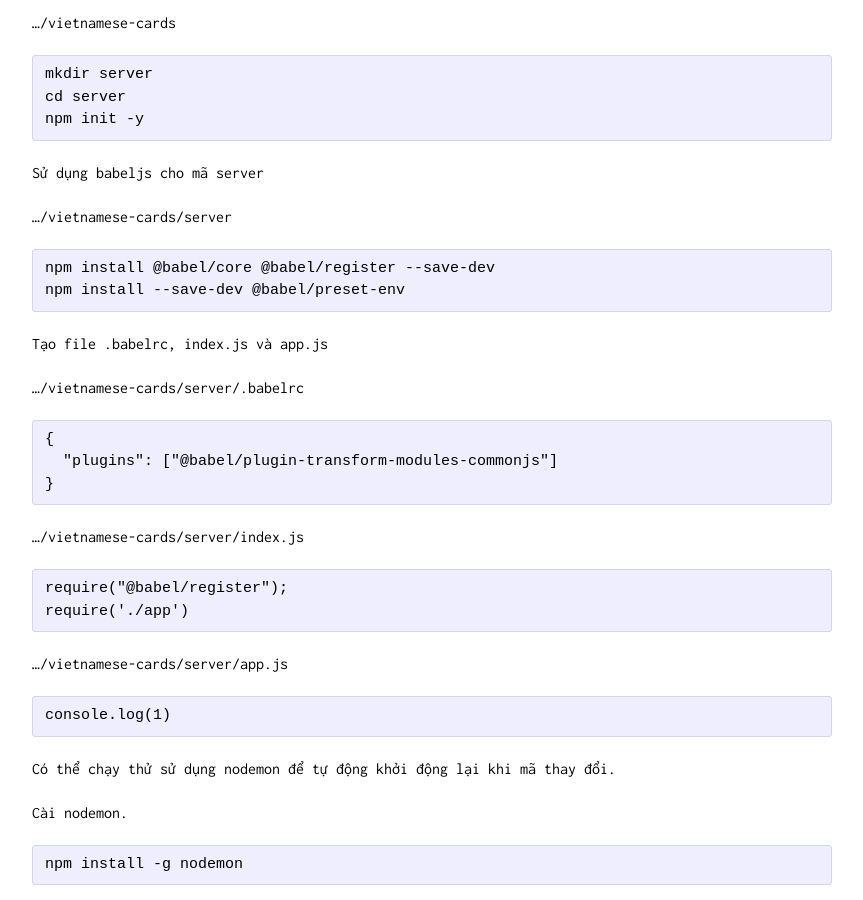
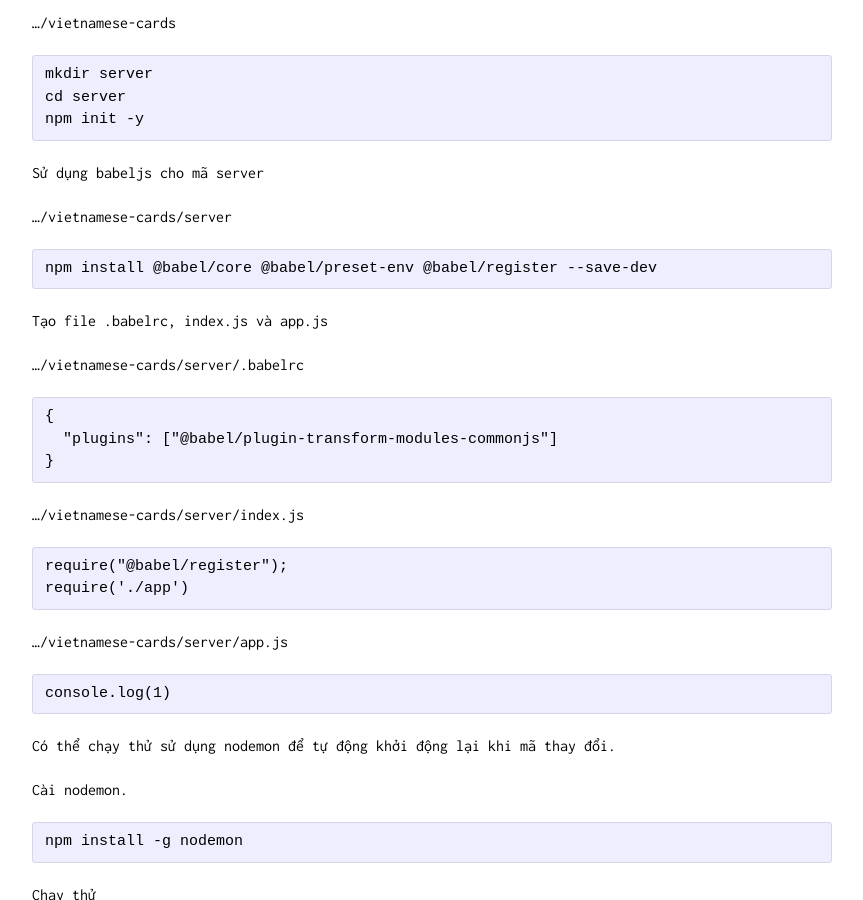
Before and after one commit to x2pi/x2pi.github.io, a Jekyll site: the page built from _posts/2018-10-13-online-card-game-full-stack-01.md, in a window 1280 px wide and 900 px high, scrolled down 1502 px. Shown: the whole window, without its empty margins (208-1071 px from the left). Built offline with Jekyll 4.4.1, drawn with Linux system fonts in a browser that asks for light colours; nearby versions of some CDN libraries; comment, search, counter and statistics services are not loaded.

Commit message:
Update from Forestry.io - Updated online-card-game-full-stack-01.md

```diff
--- a/_posts/2018-10-13-online-card-game-full-stack-01.md
+++ b/_posts/2018-10-13-online-card-game-full-stack-01.md
@@ -55,8 +55,7 @@ Sử dụng babeljs cho mã server
 
 .../vietnamese-cards/server
 
-    npm install @babel/core @babel/register --save-dev
-    npm install --save-dev @babel/preset-env
+    npm install @babel/core @babel/preset-env @babel/register --save-dev
 
 Tạo file .babelrc, index.js và app.js
 
```
Also changed, not shown: other parts of _posts/2018-10-13-online-card-game-full-stack-01.md (+4 -4 lines), .forestry/front_matter/templates/cli.yml, .forestry/front_matter/templates/solutions-manual-for-ntb-1-1-divisibility-and-primality.yml, .forestry/settings.yml.
